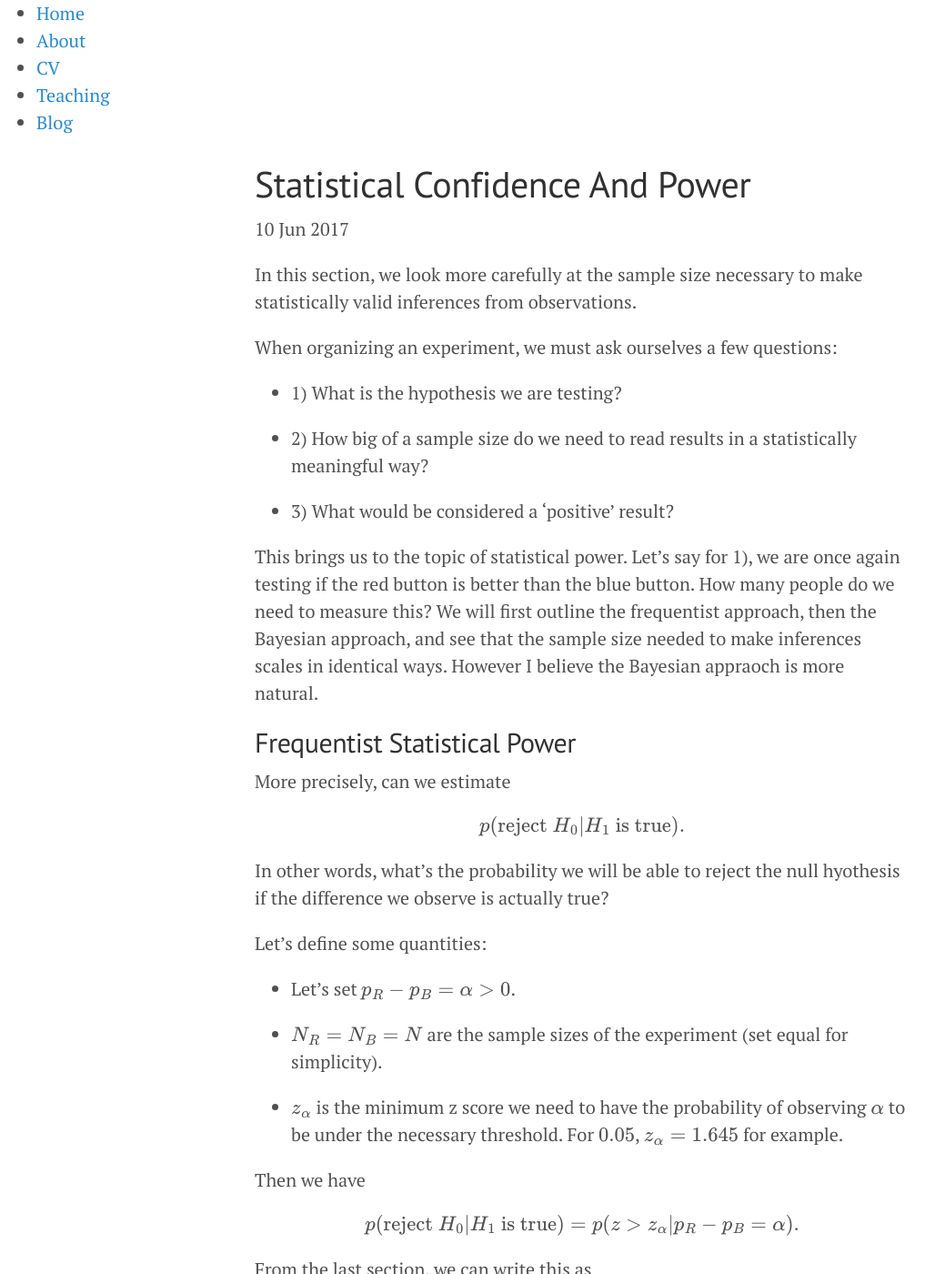
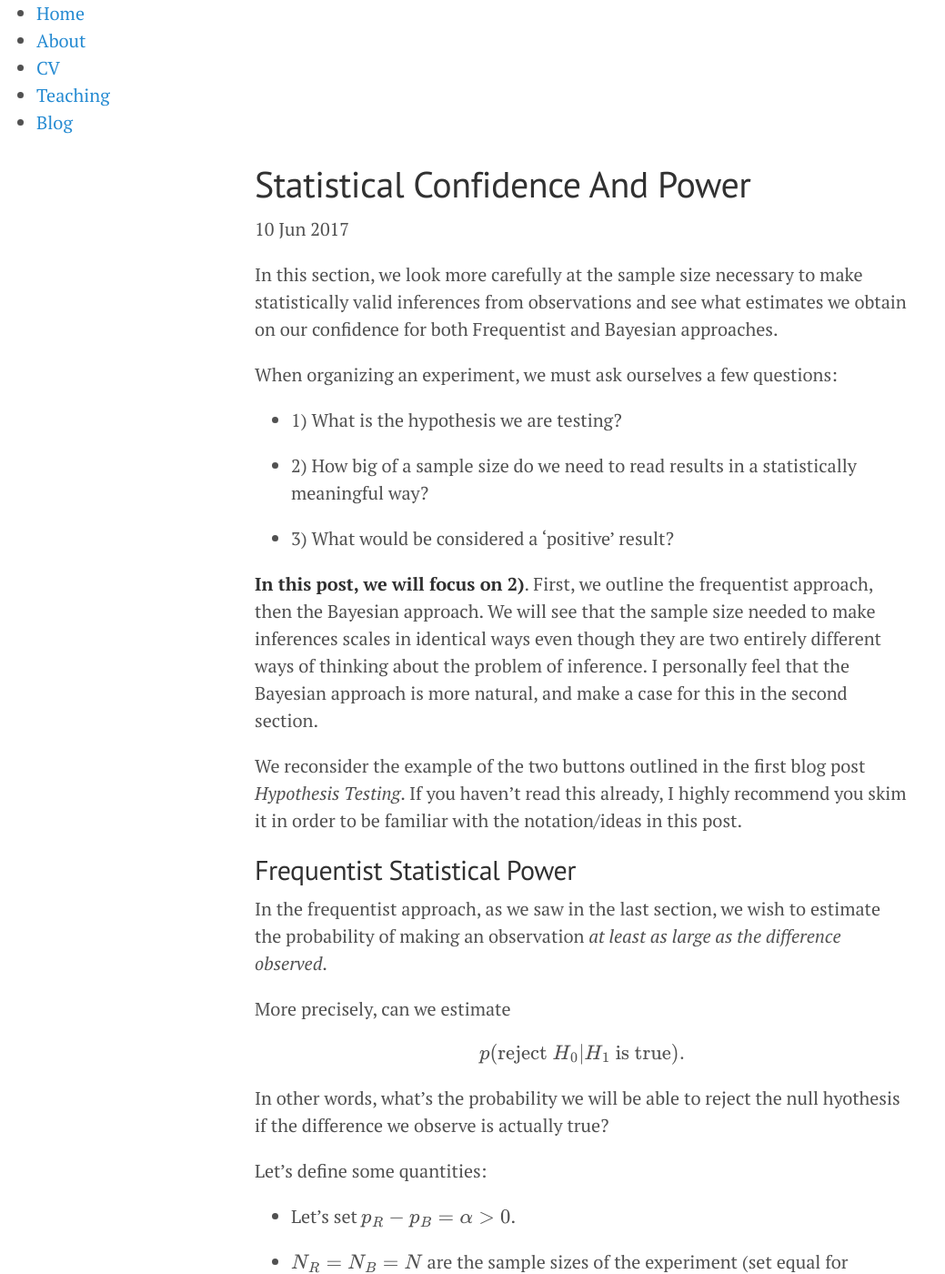
Before and after one commit to doriang102/doriang102.github.io, a Jekyll site: the page built from _posts/2017-06-10-statistical-confidence-and-power.md, in a window 1280 px wide and 1400 px high. Shown: the whole window at 91% size, without its empty margins (0-1039 px from the left). Built offline with Jekyll 4.4.1, drawn with Linux system fonts in a browser that asks for light colours; our own code applies the rules of GitHub Pages for plain Markdown files; formulas are drawn with MathJax 3.

Commit message:
Update 2017-06-10-statistical-confidence-and-power.md

```diff
--- a/_posts/2017-06-10-statistical-confidence-and-power.md
+++ b/_posts/2017-06-10-statistical-confidence-and-power.md
@@ -1,6 +1,6 @@
 
 In this section, we look more carefully at the sample size necessary to make statistically valid
-inferences from observations.
+inferences from observations and see what estimates we obtain on our confidence for both Frequentist and Bayesian approaches.
 
 When organizing an experiment, we must ask ourselves a few questions:
 
@@ -10,15 +10,17 @@ When organizing an experiment, we must ask ourselves a few questions:
 
 - 3) What would be considered a 'positive' result?
 
-This brings us to the topic of statistical power. Let's say for 1), we are once again testing if the red button is better than the blue button. How many people do we need to measure this? We will first outline the frequentist approach, then the Bayesian approach, and see that the sample size needed to make inferences scales in identical ways. However I believe the Bayesian appraoch is more natural.
+**In this post, we will focus on 2)**. First, we outline the frequentist approach, then the Bayesian approach. We will see that the sample size needed to make inferences scales in identical ways even though they are two entirely different ways of thinking about the problem of inference. I personally feel that the Bayesian approach is more natural, and make a case for this in the second section.
+
+We reconsider the example of the two buttons outlined in the first blog post *Hypothesis Testing*. If you haven't read this already, I highly recommend you skim it in order to be familiar with the notation/ideas in this post.
 
 ## Frequentist Statistical Power
 
+In the frequentist approach, as we saw in the last section, we wish to estimate the probability of making an observation *at least as large as the difference observed*.
 
 More precisely, can we estimate
 
 $$ p(\textrm{reject } H_0 \rvert H_1 \textrm{ is true}).$$
-
 
 In other words, what's the probability we will be able to reject the null hyothesis if the difference we observe is actually true?
 
```
